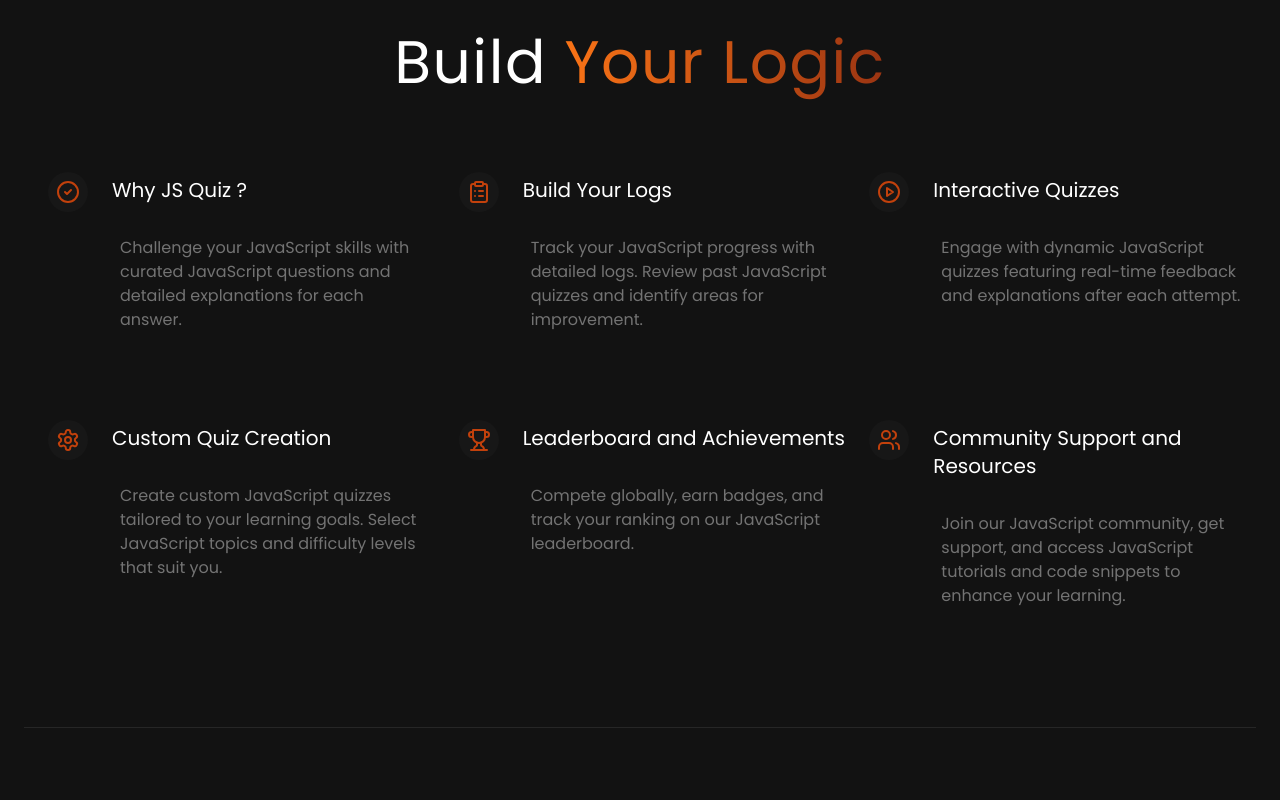
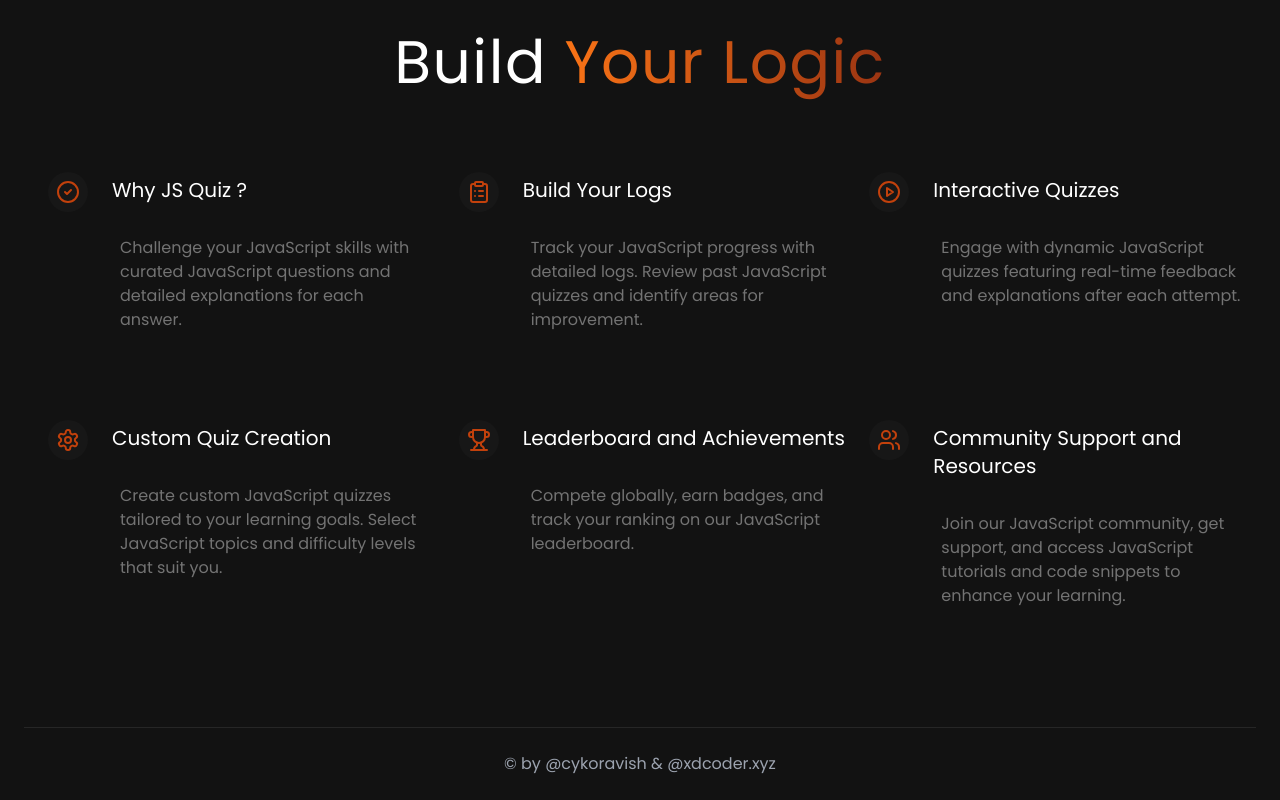
Before and after one commit to imadityaxd/jsuqiz, a React (Vite) app in the folder frontend/: page / in a window 1280 px wide. Shown: the part 957-1757 px from the top of the page. Before the commit the page ends 1685 px from the top, so only its background shows below. Built offline with nearby package versions, Linux system fonts and the light colour scheme.

Commit message:
footer add

```diff
--- a/frontend/src/pages/Home.jsx
+++ b/frontend/src/pages/Home.jsx
@@ -39,6 +39,9 @@ export const Home = () => {
         </div>
       </div>
       <FeaturesSection />
+      <footer className="py-6">
+        <h1 className="text-center text-gray-400">&copy; by @cykoravish & @xdcoder.xyz</h1>
+      </footer>
     </div>
   );
 };
```
